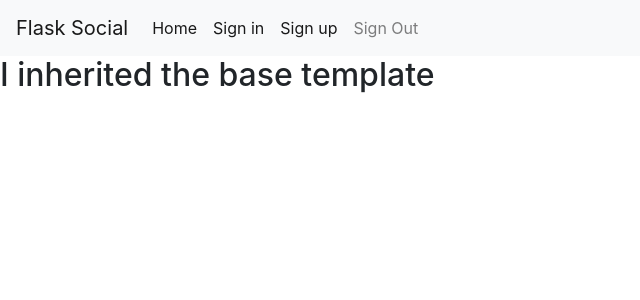
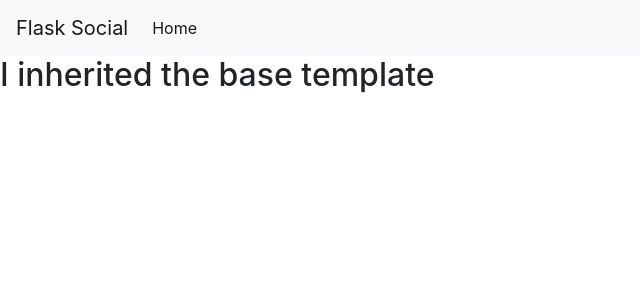
Before and after one commit to hiven/app2, a Flask app: page / in a window 1280 px wide. Shown: the top 300 px of the page, without its empty margins (0-640 px from the left). Run offline with Flask 2, Linux system fonts and the light colour scheme; some libraries are stand-ins or nearby versions.

Commit message:
Update base.html

```diff
--- a/app/templates/base.html
+++ b/app/templates/base.html
@@ -25,16 +25,6 @@
       <li class="nav-item active">
         <a class="nav-link" href="{{ url_for('main.index') }}">Home <span class="sr-only">(current)</span></a>
       </li>
-
-      <li class="nav-item active">
-        <a class="nav-link" href="{{ url_for('auth.login') }}">Sign in<span class="sr-only">(current)</span></a>
-      </li>
-        <li class="nav-item active">
-        <a class="nav-link" href="{{ url_for('auth.register') }}">Sign up<span class="sr-only">(current)</span></a>
-      </li>
-      <li class="nav-item">
-        <a class="nav-link" href="{{ url_for('auth.sign_out') }}">Sign Out</a>
-      </li>
     </ul>
   </div>
 </nav>
```
